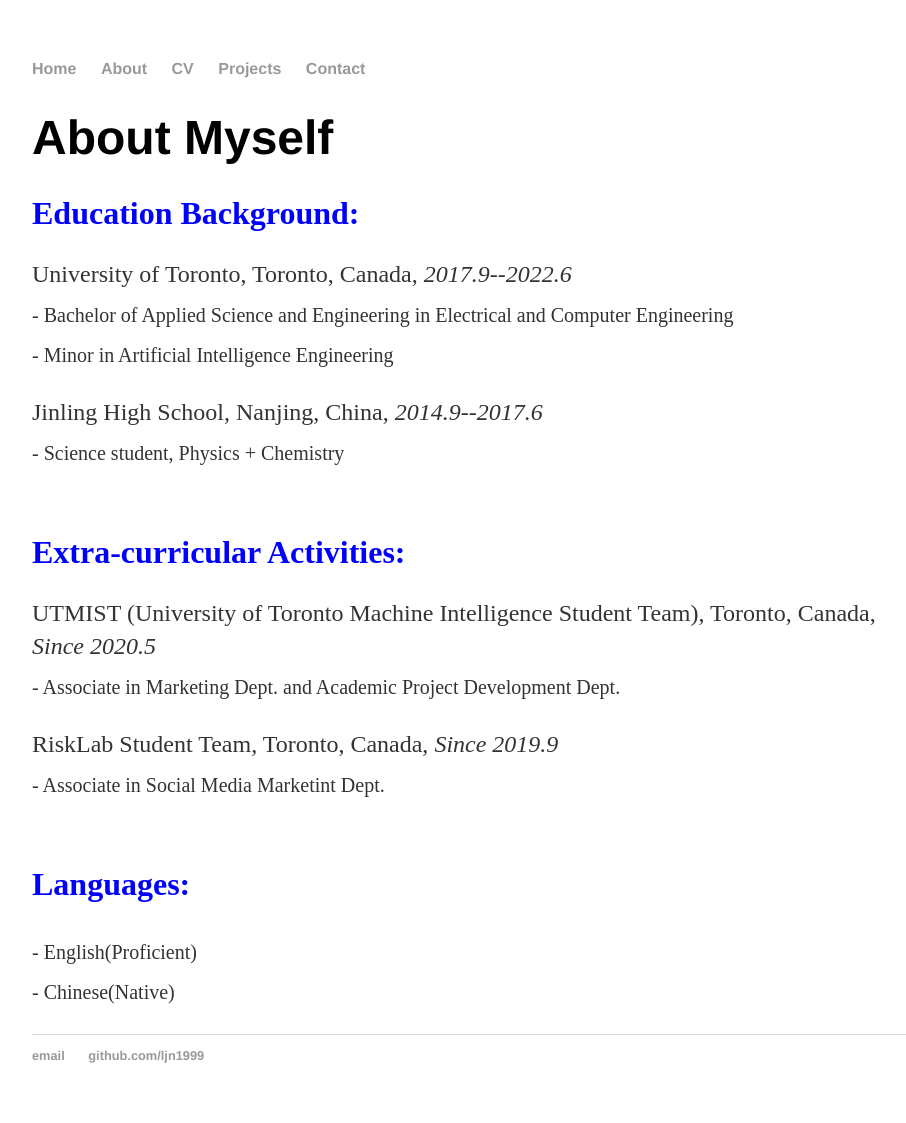
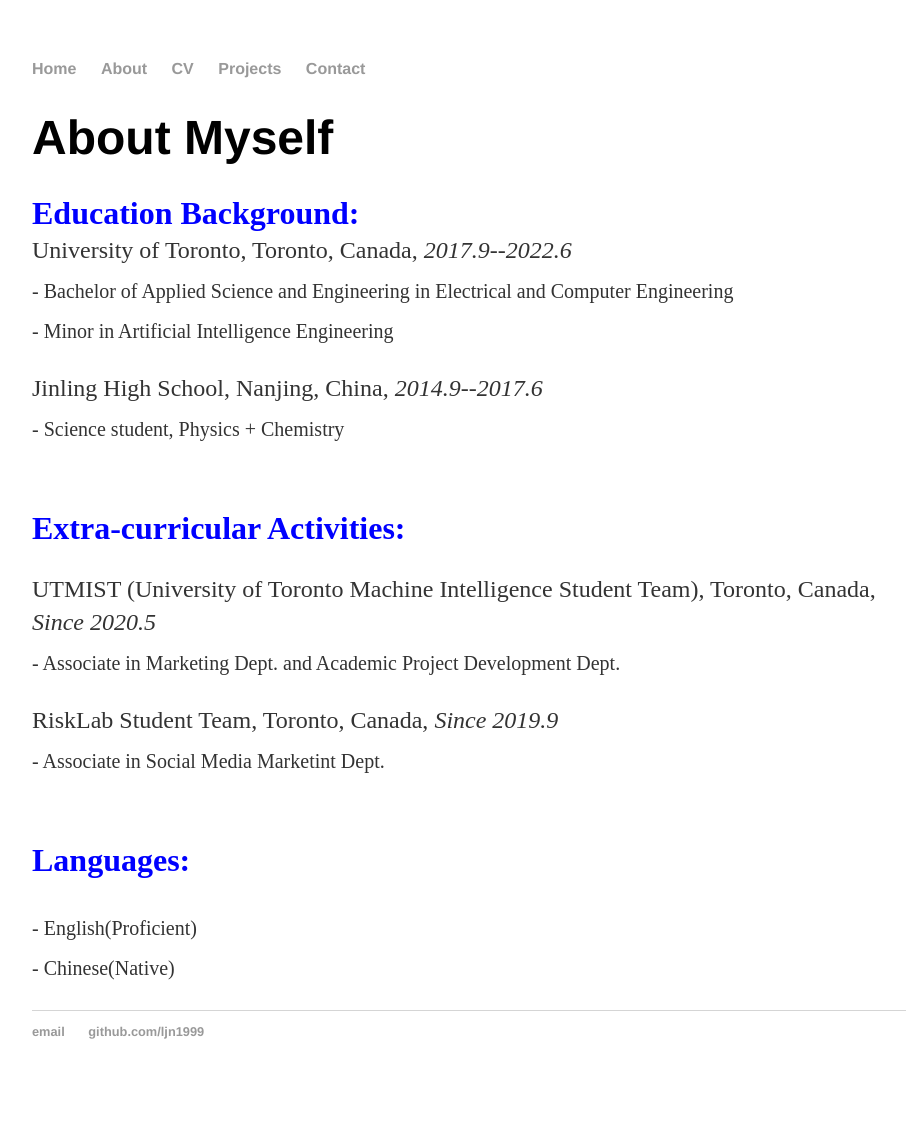
Before and after one commit to ljn1999/ljn1999.github.io, a Jekyll site: the page built from about/index.html, in a window 1280 px wide. Shown: the whole page, without its empty margins (160-1066 px from the left). Built offline with Jekyll 4.4.1, drawn with Linux system fonts in a browser that asks for light colours; after the commit the page ends 1099 px from its top, so only the background shows below that.

Commit message:
Update index.html

```diff
--- a/about/index.html
+++ b/about/index.html
@@ -6,9 +6,9 @@ title: About Jiani Li
 <div class="blurb">
 	<h1>About Myself</h1>
 
-	<p><font size="6" color="blue"><b>Education Background:</b></font></p>
+	<p><font size="6" color="blue"><b>Education Background:</b></font>
 
-	<p>University of Toronto, Toronto, Canada, <em>2017.9--2022.6</em>
+	<br>University of Toronto, Toronto, Canada, <em>2017.9--2022.6</em>
 	<br><sub> - Bachelor of Applied Science and Engineering in Electrical and Computer Engineering
 	<br> - Minor in Artificial Intelligence Engineering</sub></p>
 
@@ -28,6 +28,7 @@ title: About Jiani Li
 	<br>
 
 	<p><font size="6" color="blue"><b>Languages:</b></font></p>
+
 	<p><sub> - English(Proficient)
 	<br> - Chinese(Native)</sub></p>
 
```
